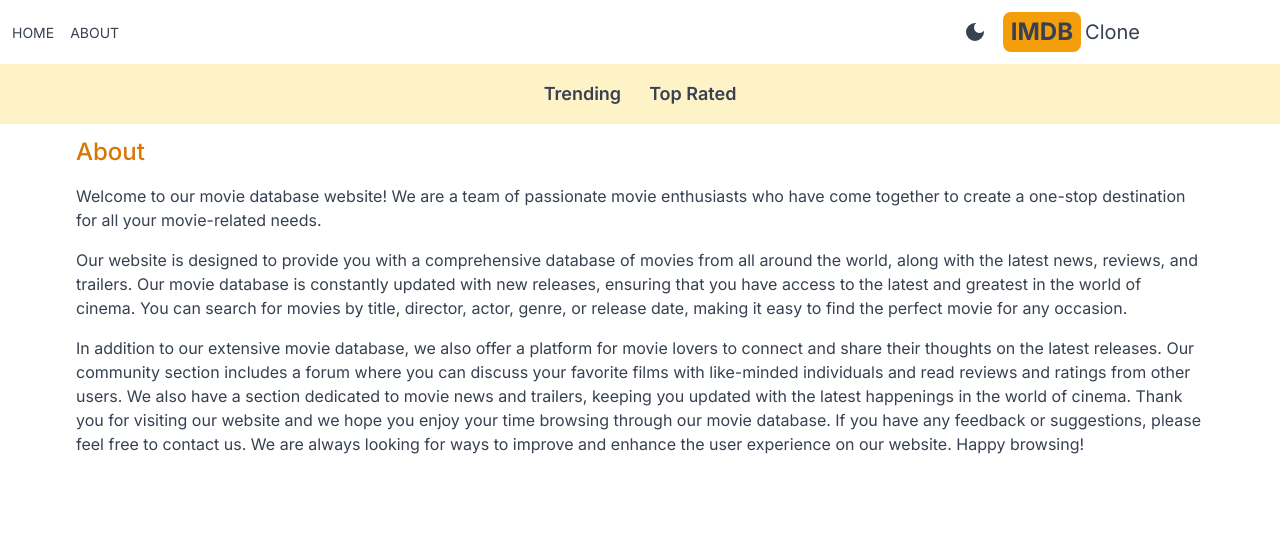
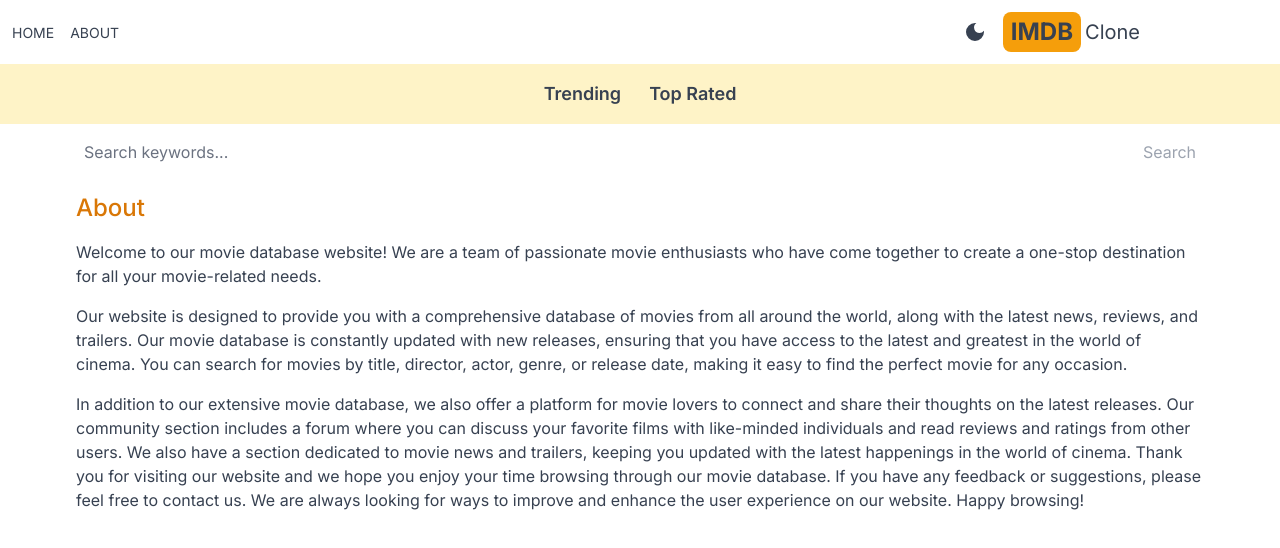
Before and after one commit to jayandra-XQ/imdb-next, a Next.js app: page /about in a window 1280 px wide. Shown: the top 548 px of the page. Built offline with nearby package versions, Linux system fonts and the light colour scheme.

Commit message:
add search box

```diff
--- a/src/app/layout.js
+++ b/src/app/layout.js
@@ -3,6 +3,7 @@
 import Header from "@/components/Header";
 import Providers from "./Providers";
 import Navbar from "@/components/Navbar";
+import SearchBox from "@/components/SearchBox";
 
 const inter = Inter({ subsets: ["latin"] });
 
@@ -18,6 +19,7 @@
         <Providers>
           <Header />
           <Navbar />
+          <SearchBox />
           {children}
         </Providers>
       </body>
--- /dev/null
+++ b/src/app/search/[searchTerm]/page.jsx
@@ -0,0 +1,18 @@
+import Results from '@/components/Results';
+
+export default async function SearchPage({ params }) {
+  const seachTerm = params.searchTerm;
+  const res = await fetch(
+    `https://api.themoviedb.org/3/search/movie?api_key=${process.env.API_KEY}&query=${seachTerm}&language=en-US&page=1&include_adult=false`
+  );
+  const data = await res.json();
+  const results = data.results;
+  return (
+    <div>
+      {results &&
+        results.length ===
+        <h1 className='text-center pt-6'>No results found</h1>}
+      {results && <Results results={results} />}
+    </div>
+  );
+}
--- /dev/null
+++ b/src/components/SearchBox.jsx
@@ -0,0 +1,33 @@
+'use client';
+
+import { useState } from 'react';
+import { useRouter } from 'next/navigation';
+
+export default function SearchBox() {
+  const [search, setSearch] = useState('');
+  const router = useRouter();
+  const handleSubmit = (e) => {
+    e.preventDefault();
+    router.push(`/search/${search}`);
+  };
+  return (
+    <form
+      className='flex justify-between px-5 max-w-6xl mx-auto'
+      onSubmit={handleSubmit}
+    >
+      <input
+        type='text'
+        placeholder='Search keywords...'
+        className='w-full h-14 rounded-md placeholder-gray-500 outline-none bg-transparent flex-1'
+        value={search}
+        onChange={(e) => setSearch(e.target.value)}
+      />
+      <button
+        className='text-amber-600 disabled:text-gray-400'
+        disabled={search === ''}
+      >
+        Search
+      </button>
+    </form>
+  );
+}
```
